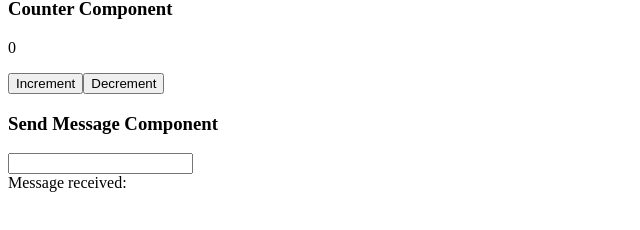
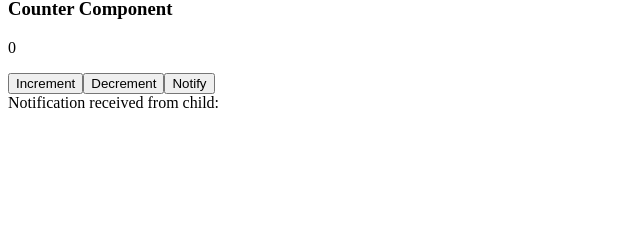
Before and after one commit to Ruma303/angular-minicorso, an Angular app: page / in a window 1280 px wide. Shown: the part 252-482 px from the top of the page, without its empty margins (0-640 px from the left). Built offline with nearby package versions, Linux system fonts and the light colour scheme.

Commit message:
fino ad output ok

```diff
--- a/src/app/app.html
+++ b/src/app/app.html
@@ -3,12 +3,11 @@
     [title]="'Required title'"
     [description]="'New Description'"
   />
-  <counter [(number)]="number"
-  />
-  <send-message ></send-message>
+  <counter [(value)]="number" />
 
+  <notify-button (notified)="onMessageReceived($event)"></notify-button>
   <div>
-    Message received: {{ messageReceived() }}
+    Notification received from child: {{ messageReceived() }}
   </div>
 
 </section>
--- a/src/app/app.ts
+++ b/src/app/app.ts
@@ -3,12 +3,12 @@ import { FormsModule } from '@angular/forms';
 import { RouterOutlet } from '@angular/router';
 import { Card } from './components/card/card';
 import { Counter } from './components/counter/counter';
-import { SendMessage } from "./components/send-message/send-message";
+import { NotifyButton } from "./components/notify-button/notify-button";
 
 @Component({
   selector: 'app-root',
   standalone: true,
-  imports: [RouterOutlet, FormsModule, Card, Counter, SendMessage],
+  imports: [RouterOutlet, FormsModule, Card, Counter, NotifyButton],
   templateUrl: './app.html',
   styleUrls: ['./app.css']
 })
--- a/src/app/components/counter/counter.ts
+++ b/src/app/components/counter/counter.ts
@@ -5,20 +5,20 @@ import { Component, model, output } from '@angular/core';
   imports: [],
   template: `
     <h3>Counter Component</h3>
-    <p>{{ number() }}</p>
-    <button (click)="number.set(number() + 1); increment();">Increment</button>
-    <button (click)="number.set(number() - 1); decrement();">Decrement</button>
+    <p>{{ value() }}</p>
+    <button (click)="value.set(value() + 1); increment();">Increment</button>
+    <button (click)="value.set(value() - 1); decrement();">Decrement</button>
   `,
   styles: ``
 })
 export class Counter {
-  number = model<number>(0);
+  value = model<number>(0);
 
   increment() {
-    this.number.set(this.number() + 1);
+    this.value.set(this.value() + 1);
   }
 
   decrement() {
-    this.number.set(this.number() - 1)
+    this.value.set(this.value() - 1)
   }
 }
--- /dev/null
+++ b/src/app/components/notify-button/notify-button.ts
@@ -0,0 +1,15 @@
+import { Component, output } from '@angular/core';
+
+@Component({
+  selector: 'notify-button',
+  standalone: true,
+  template: `<button (click)="notify()">Notify</button>`
+})
+export class NotifyButton {
+  notified = output<string>();
+
+  notify() {
+    const message = `${new Date().toLocaleTimeString()} - Notification sent!`;
+    this.notified.emit(message);
+  }
+}
--- a/src/app/components/send-message/send-message.ts
+++ /dev/null
@@ -1,17 +0,0 @@
-import { Component, output } from '@angular/core';
-
-@Component({
-  selector: 'send-message',
-  imports: [],
-  template:`
-    <h3>Send Message Component</h3>
-    <input (click)="sendMessage()"/>`,
-  styles: ``
-})
-export class SendMessage {
-  message = output<string>();
-
-  sendMessage() {
-    this.message.emit(`Message sent: `);
-  }
-}
```
